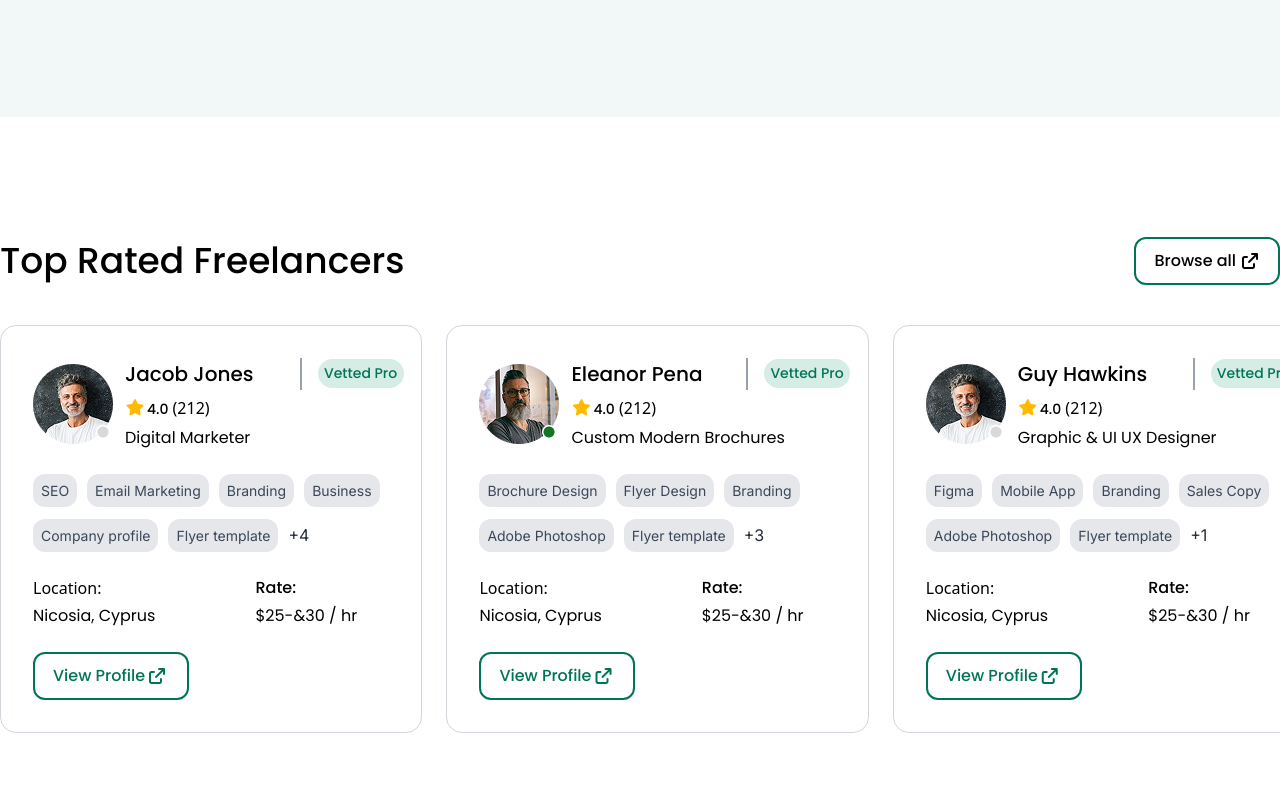
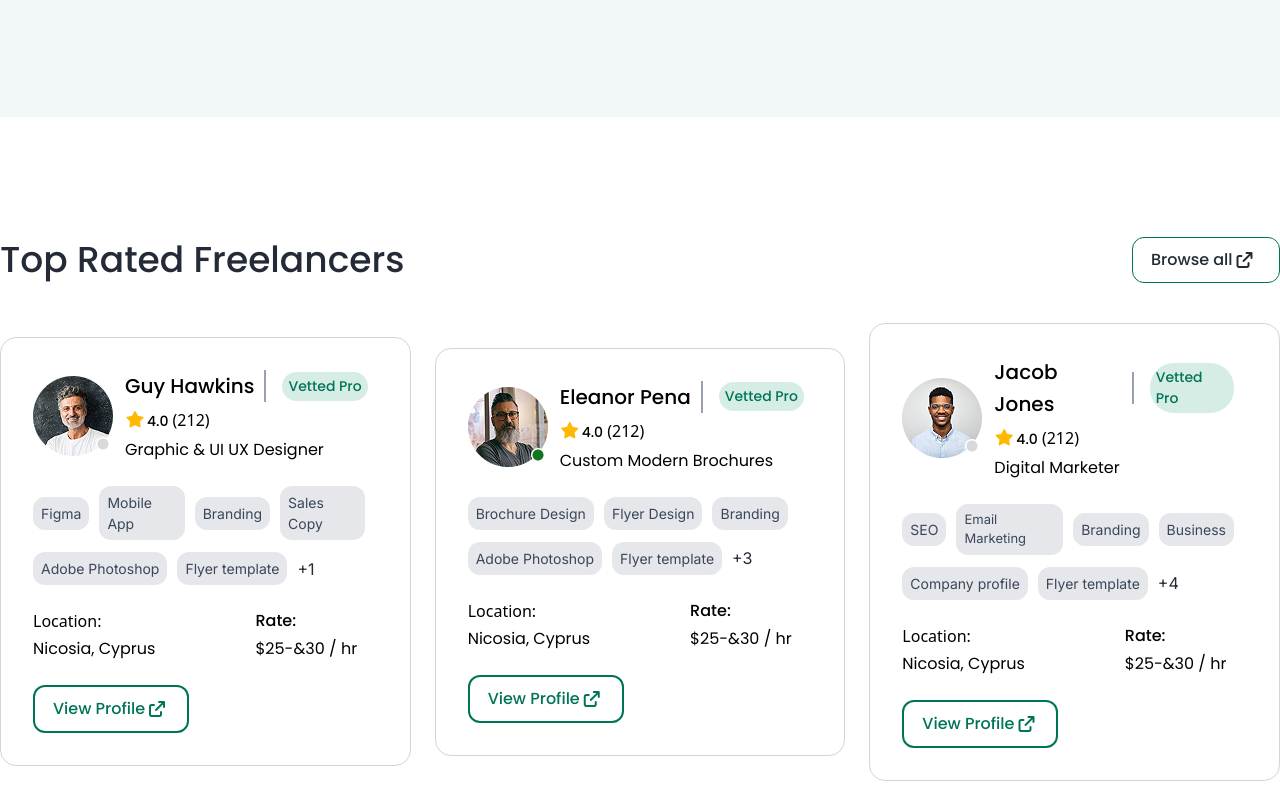
Before and after one commit to farhadhossain6996/Xilancer, a website: page index.html in a window 1280 px wide. Shown: the part 8416-9201 px from the top of the page. Drawn offline with Linux system fonts and the light colour scheme; a web font is replaced by a local one.

Commit message:
topreted

```diff
--- a/index.html
+++ b/index.html
@@ -1305,172 +1305,55 @@ Programmer</p>
 </section>
 
     <!-- .............................Top Rated Freelancers................ -->
-     <section id="Frelancrs" class="py-30 ">
+     <section id="Frelancrs" class="lg:py-30 py-15    lg:px-0 px-4 ">
 <div class="max-w-mContainer m-auto">
 <div class="flex items-center justify-between">
-  <p class="text-[36px] font-poppins font-medium leading-11">Top Rated Freelancers </p>
-<div class=" flex items-center gap-x-1  border-2 border-Secondary  rounded-xl py-2.5 px-4.5
-   hover:bg-Secondary hover:text-white  transition-all duration-300  ">
- <p class="text-base font-poppins font-medium leading-6"> Browse all  </p>
-  <i class="fa-solid fa-arrow-up-right-from-square"></i></a>
-</div>
+  <p class="text-text lg:text-[36px] text-[20px] font-poppins font-medium  lg:leading-11">Top Rated Freelancers </p>
+
+<div class="border border-Secondary hover:bg-Secondary text-text hover:text-white  transition-all duration-300 px-4.5 py-2.5 rounded-xl  lg:w-37  w-35 ">
+   <a href="#" class=" flex items-center gap-x-0.5">
+    <p class="  lg:text-base text-[14px] font-poppins font-medium lg:leading-6">Browse all </p>
+    <i class="fa-solid fa-arrow-up-right-from-square"></i></a>
+ </div>
+
+
 </div>
 <div class="mt-10">
-  <div class="flex justify-between items-center gap-x-6">
-  <div class="w-[33%]">
-    <div class="bg-white border rounded-2xl border-gray-300 p-8">
+  <div class="lg:flex justify-between items-center gap-x-6">
+
+<div class="lg:w-[33%] w-full ">
+    <div class="bg-white border rounded-2xl border-gray-300 pl-8 py-8 pr-11.25">
 <div class="flex items-start ">
    <div class="flex items-center gap-x-3">
   <img src="images/Ferlancr1.png" alt="Ferlancr1.png">
 <div class="">
-  <p class=" text-[20px] font-poppins font-medium leading-8">Jacob Jones</p>
+
+<div class="flex items-center gap-x-2.5">
+
+   <p class=" text-[20px] font-poppins font-medium leading-8">Guy Hawkins</p>
+
+<div class="flex items-center gap-x-4">
+  <div class=" bg-gray-400 h-8 w-0.5 "></div>
+  <div class="bg-[#60baa042] rounded-3xl px-1.5 py-1 text-Secondary  ">
+    <p class="text-[14px] font-poppins font-medium "> Vetted Pro</p>
+  </div>
+ </div>
+
+</div>
+
+
   <div class="flex items-center gap-x-0.5 mt-1.5">
     <i  class="fa-solid fa-star  text-amber-400"></i>
   <p>  <span class=" text-[14px] font-poppins font-medium">4.0</span> (212)</p>
   </div>
-  <p class="text-base font-poppins font-normal mt-1.5 w-63.75">Digital Marketer</p>
-</div>
- </div>
- <div class="flex items-center gap-x-4">
-  <div class=" bg-gray-400 h-8 w-0.5 "></div>
-  <div class="bg-[#60baa042] rounded-3xl px-1.5 py-1 text-Secondary w-21.5 ">
-    <p class="text-[14px] font-poppins font-medium "> Vetted Pro</p>
-  </div>
- </div>
-</div>
-<div class="mt-6">
-  <div class="flex items-center  gap-x-2.5  ">
-  <div class="bg-gray-200 px-2 py-1.5 rounded-xl">
-<p class="text-[14px]  text-[#3B4759] font-inter font-normal  ">SEO</p>
-
-  </div>
-  <div class="bg-gray-200 px-2 py-1.5 rounded-xl">
-    <p class="text-[14px]  text-[#3B4759] font-inter font-normal  " > Email Marketing</p></div>
-  <div class="bg-gray-200 px-2 py-1.5 rounded-xl">
-    <p class="text-[14px]  text-[#3B4759] font-inter font-normal  " >Branding</p> </div>
-  <div class="bg-gray-200 px-2 py-1.5 rounded-xl">
-    <p class="text-[14px]  text-[#3B4759] font-inter font-normal  " >Business</p> </div>
-</div>
-</div>
-
-<div class=" mt-3">
-  <div class="flex items-center gap-x-2.5 ">
-  <div class="bg-gray-200 px-2 py-1.5 rounded-xl"><p class="text-[14px]  text-[#3B4759] font-inter font-normal">Company profile</p> </div>
-  <div class="bg-gray-200 px-2 py-1.5 rounded-xl"><p class="text-[14px]  text-[#3B4759] font-inter font-normal">Flyer template</p> </div>
-  <p class="text-text font-inter font-normal">+4</p>
-
-</div>
-</div>
-
-<div class="mt-6">
-  <div class="flex items-center gap-x-25">
-  <div class="">
-    <p class="font-medium">Location:</p>
-  <p class="text-base font-poppins font-normal mt-1 ">Nicosia, Cyprus</p>
-  </div>
-  <div class="">
-    <p class=" text-base font-poppins font-medium">Rate:</p>
-  <p class="text-base font-poppins font-normal mt-1">$25-&30 / hr</p>
-  </div>
-</div>
-</div>
-<div class="mt-6">
-  <div class=" flex items-center gap-x-0.5 border-2 border-Secondary px-4.5 py-2.5 rounded-xl  text-Secondary w-39
-hover:bg-Secondary transition-all duration-300 hover:text-white">
-  <p class="text-base font-poppins font-medium leading-6">View Profile</p>
-<i class="fa-solid fa-arrow-up-right-from-square"></i></a>
-</div>
-</div>
-
-
-  </div>
-  </div>
-  <div class="w-[33%]">
-    <div class="bg-white border rounded-2xl border-gray-300 p-8">
-<div class="flex items-start ">
-   <div class="flex items-center gap-x-3">
-  <img src="images/Ferlancr2.png" alt="Ferlancr2.png">
-<div class="">
-  <p class=" text-[20px] font-poppins font-medium leading-8">Eleanor Pena</p>
-  <div class="flex items-center gap-x-0.5 mt-1.5">
-    <i  class="fa-solid fa-star  text-amber-400"></i>
-  <p>  <span class=" text-[14px] font-poppins font-medium">4.0</span> (212)</p>
-  </div>
-  <p class="text-base font-poppins font-normal mt-1.5 w-63.75">Custom Modern Brochures </p>
-</div>
- </div>
- <div class="flex items-center gap-x-4">
-  <div class=" bg-gray-400 h-8 w-0.5 "></div>
-  <div class="bg-[#60baa042] rounded-3xl px-1.5 py-1 text-Secondary w-21.5 ">
-    <p class="text-[14px] font-poppins font-medium "> Vetted Pro</p>
-  </div>
- </div>
-</div>
-<div class="mt-6">
-  <div class="flex items-center  gap-x-2.5  ">
-  <div class="bg-gray-200 px-2 py-1.5 rounded-xl">
-<p class="text-[14px]  text-[#3B4759] font-inter font-normal  ">Brochure Design</p>
-
-  </div>
-  <div class="bg-gray-200 px-2 py-1.5 rounded-xl">
-    <p class="text-[14px]  text-[#3B4759] font-inter font-normal  " > Flyer Design</p></div>
-  <div class="bg-gray-200 px-2 py-1.5 rounded-xl">
-    <p class="text-[14px]  text-[#3B4759] font-inter font-normal  " >Branding</p> </div>
-</div>
-</div>
-
-<div class=" mt-3">
-  <div class="flex items-center gap-x-2.5 ">
-  <div class="bg-gray-200 px-2 py-1.5 rounded-xl"><p class="text-[14px]  text-[#3B4759] font-inter font-normal">Adobe Photoshop</p> </div>
-  <div class="bg-gray-200 px-2 py-1.5 rounded-xl"><p class="text-[14px]  text-[#3B4759] font-inter font-normal">Flyer template</p> </div>
-  <p class="text-text font-inter font-normal">+3</p>
-
-</div>
-</div>
-
-<div class="mt-6">
-  <div class="flex items-center gap-x-25">
-  <div class="">
-    <p class="font-medium">Location:</p>
-  <p class="text-base font-poppins font-normal mt-1 ">Nicosia, Cyprus</p>
-  </div>
-  <div class="">
-    <p class=" text-base font-poppins font-medium">Rate:</p>
-  <p class="text-base font-poppins font-normal mt-1">$25-&30 / hr</p>
-  </div>
-</div>
-</div>
-<div class="mt-6">
-  <div class=" flex items-center gap-x-0.5 border-2 border-Secondary px-4.5 py-2.5 rounded-xl  text-Secondary w-39
-hover:bg-Secondary transition-all duration-300 hover:text-white">
-  <p class="text-base font-poppins font-medium leading-6">View Profile</p>
-<i class="fa-solid fa-arrow-up-right-from-square"></i></a>
-</div>
-</div>
-
-
-  </div>
-  </div>
-  <div class="w-[33%]">
-    <div class="bg-white border rounded-2xl border-gray-300 p-8">
-<div class="flex items-start ">
-   <div class="flex items-center gap-x-3">
-  <img src="images/Ferlancr1.png" alt="Ferlancr1.png">
-<div class="">
-  <p class=" text-[20px] font-poppins font-medium leading-8">Guy Hawkins</p>
-  <div class="flex items-center gap-x-0.5 mt-1.5">
-    <i  class="fa-solid fa-star  text-amber-400"></i>
-  <p>  <span class=" text-[14px] font-poppins font-medium">4.0</span> (212)</p>
-  </div>
   <p class="text-base font-poppins font-normal mt-1.5 w-63.75">Graphic & UI UX Designer </p>
 </div>
  </div>
- <div class="flex items-center gap-x-4">
-  <div class=" bg-gray-400 h-8 w-0.5 "></div>
-  <div class="bg-[#60baa042] rounded-3xl px-1.5 py-1 text-Secondary w-21.5 ">
-    <p class="text-[14px] font-poppins font-medium "> Vetted Pro</p>
-  </div>
- </div>
+
+
+
+
+
 </div>
 <div class="mt-6">
   <div class="flex items-center  gap-x-2.5  ">
@@ -1520,7 +1403,160 @@ hover:bg-Secondary transition-all duration-300 hover:text-white">
   </div>
   </div>
 
-
+  <div class="lg:w-[33%] w-full lg:mt-0 mt-4">
+    <div class="bg-white border rounded-2xl border-gray-300 pl-8 py-8 pr-11.25">
+<div class="flex items-start ">
+   <div class="flex items-center gap-x-3">
+  <img src="images/Ferlancr2.png" alt="Ferlancr2.png">
+<div class="">
+ <div class="flex items-center gap-x-2.5">
+   <p class=" text-[20px] font-poppins font-medium leading-8">Eleanor Pena</p>
+<div class="flex items-center gap-x-4">
+  <div class=" bg-gray-400 h-8 w-0.5 "></div>
+  <div class="bg-[#60baa042] rounded-3xl px-1.5 py-1 text-Secondary ">
+    <p class="text-[14px] font-poppins font-medium "> Vetted Pro</p>
+  </div>
+ </div>
+
+ </div>
+
+  <div class="flex items-center gap-x-0.5 mt-1.5">
+    <i  class="fa-solid fa-star  text-amber-400"></i>
+  <p>  <span class=" text-[14px] font-poppins font-medium">4.0</span> (212)</p>
+  </div>
+  <p class="text-base font-poppins font-normal mt-1.5 lg:w-63.75 w-50">Custom Modern Brochures </p>
+</div>
+ </div>
+
+</div>
+<div class="mt-6">
+  <div class="flex items-center  gap-x-2.5  ">
+  <div class="bg-gray-200 px-2 py-1.5 rounded-xl">
+<p class="text-[14px]  text-[#3B4759] font-inter font-normal  ">Brochure Design</p>
+
+  </div>
+  <div class="bg-gray-200 px-2 py-1.5 rounded-xl">
+    <p class="text-[14px]  text-[#3B4759] font-inter font-normal  " > Flyer Design</p></div>
+  <div class="bg-gray-200 px-2 py-1.5 rounded-xl">
+    <p class="text-[14px]  text-[#3B4759] font-inter font-normal  " >Branding</p> </div>
+</div>
+</div>
+
+<div class=" mt-3">
+  <div class="flex items-center gap-x-2.5 ">
+  <div class="bg-gray-200 px-2 py-1.5 rounded-xl"><p class="text-[14px]  text-[#3B4759] font-inter font-normal">Adobe Photoshop</p> </div>
+  <div class="bg-gray-200 px-2 py-1.5 rounded-xl"><p class="text-[14px]  text-[#3B4759] font-inter font-normal">Flyer template</p> </div>
+  <p class="text-text font-inter font-normal">+3</p>
+
+</div>
+</div>
+
+<div class="mt-6">
+  <div class="flex items-center gap-x-25">
+  <div class="">
+    <p class="font-medium">Location:</p>
+  <p class="text-base font-poppins font-normal mt-1 ">Nicosia, Cyprus</p>
+  </div>
+  <div class="">
+    <p class=" text-base font-poppins font-medium">Rate:</p>
+  <p class="text-base font-poppins font-normal mt-1">$25-&30 / hr</p>
+  </div>
+</div>
+</div>
+<div class="mt-6">
+  <div class=" flex items-center gap-x-0.5 border-2 border-Secondary px-4.5 py-2.5 rounded-xl  text-Secondary w-39
+hover:bg-Secondary transition-all duration-300 hover:text-white">
+  <p class="text-base font-poppins font-medium leading-6">View Profile</p>
+<i class="fa-solid fa-arrow-up-right-from-square"></i></a>
+</div>
+</div>
+
+
+  </div>
+  </div>
+
+
+  <div class=" lg:w-[33%] w-full">
+    <div class="bg-white border rounded-2xl border-gray-300 pl-8 py-8 pr-11.25">
+<div class="flex items-start  ">
+   <div class="flex items-center gap-x-3">
+  <img src="images/Ferlancr3.png" alt="Ferlancr1.png">
+<div class="">
+ <div class="flex items-center gap-x-2.5">
+ <p class=" text-[20px] font-poppins font-medium leading-8">Jacob Jones</p>
+  <div class="flex items-center gap-x-4 ">
+  <div class=" bg-gray-400 h-8 w-0.5 "></div>
+  <div class="bg-[#60baa042] rounded-3xl px-1.5 py-1 text-Secondary ">
+    <p class="text-[14px]  font-poppins font-medium "> Vetted Pro</p>
+  </div>
+ </div>
+
+
+
+ </div>
+  <div class="flex items-center gap-x-0.5 mt-1.5">
+    <i  class="fa-solid fa-star  text-amber-400"></i>
+  <p>  <span class=" text-[14px] font-poppins font-medium">4.0</span> (212)</p>
+  </div>
+  <p class="text-base font-poppins font-normal mt-1.5">Digital Marketer</p>
+</div>
+ </div>
+
+</div>
+<div class="mt-6">
+  <div class="flex items-center  gap-x-2.5  ">
+  <div class="bg-gray-200 px-2 py-1.5 rounded-xl">
+<p class="text-[14px]  text-[#3B4759] font-inter font-normal  ">SEO</p>
+
+  </div>
+  <div class="bg-gray-200 px-2 py-1.5 rounded-xl">
+    <p class="text-[13px]  text-[#3B4759] font-inter font-normal  " > Email Marketing</p></div>
+  <div class="bg-gray-200 px-2 py-1.5 rounded-xl">
+    <p class="text-[14px]  text-[#3B4759] font-inter font-normal  " >Branding</p> </div>
+  <div class="bg-gray-200 px-2 py-1.5 rounded-xl">
+    <p class="text-[14px]  text-[#3B4759] font-inter font-normal  " >Business</p> </div>
+</div>
+</div>
+
+
+
+
+
+
+
+
+<div class=" mt-3">
+  <div class="flex items-center gap-x-2.5 ">
+  <div class="bg-gray-200 px-2 py-1.5 rounded-xl"><p class="text-[14px]  text-[#3B4759] font-inter font-normal">Company profile</p> </div>
+  <div class="bg-gray-200 px-2 py-1.5 rounded-xl"><p class="text-[14px]  text-[#3B4759] font-inter font-normal">Flyer template</p> </div>
+  <p class="text-text font-inter font-normal">+4</p>
+
+</div>
+</div>
+
+<div class="mt-6">
+  <div class="flex items-center gap-x-25">
+  <div class="">
+    <p class="font-medium">Location:</p>
+  <p class="text-base font-poppins font-normal mt-1 ">Nicosia, Cyprus</p>
+  </div>
+  <div class="">
+    <p class=" text-base font-poppins font-medium">Rate:</p>
+  <p class="text-base font-poppins font-normal mt-1">$25-&30 / hr</p>
+  </div>
+</div>
+</div>
+<div class="mt-6">
+  <div class=" flex items-center gap-x-0.5 border-2 border-Secondary px-4.5 py-2.5 rounded-xl  text-Secondary w-39
+hover:bg-Secondary transition-all duration-300 hover:text-white">
+  <p class="text-base font-poppins font-medium leading-6">View Profile</p>
+<i class="fa-solid fa-arrow-up-right-from-square"></i></a>
+</div>
+</div>
+
+
+  </div>
+  </div>
 
 </div>
 </div>
```
Also changed, not shown: src/output.css.
